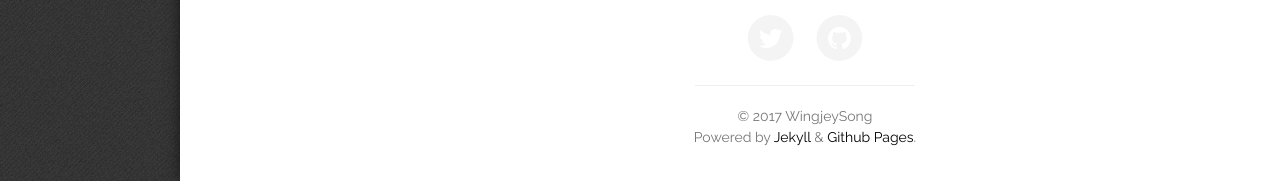
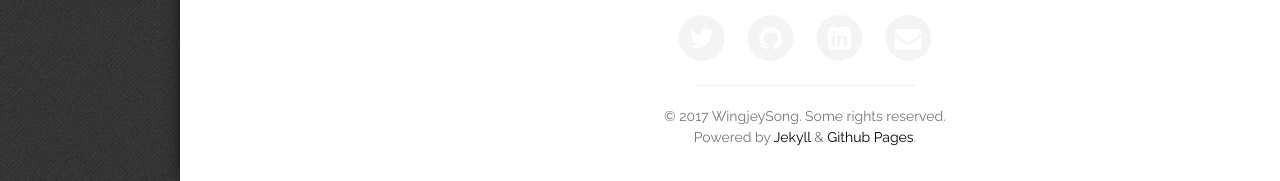
Before and after one commit to winjeysong/winjeysong.github.io, a Jekyll site: the page built from index.html, in a window 1280 px wide. Shown: the part 719-900 px from the top of the page. Built offline with Jekyll 4.4.1, drawn with Linux system fonts in a browser that asks for light colours; nearby versions of some CDN libraries; some web fonts are replaced; the list of posts is cut into pages by our own code.

Commit message:
update font-awesome files
1. update
2. add linkedin & mailbox address

```diff
--- a/_includes/footer.html
+++ b/_includes/footer.html
@@ -6,7 +6,7 @@
                 <ul class="list-inline text-center">
                     {% if site.twitter_username %}
                     <li>
-                        <a href="https://twitter.com/{{ site.twitter_username }}">
+                        <a href="https://twitter.com/{{ site.twitter_username }}/" title="Fallow me on Twitter." target="_blank">
                             <span class="fa-stack fa-lg">
                                 <i class="fa fa-circle fa-stack-2x"></i>
                                 <i class="fa fa-twitter fa-stack-1x fa-inverse"></i>
@@ -17,7 +17,7 @@
 
                     {% if site.github_username %}
                     <li>
-                        <a href="https://github.com/{{ site.github_username }}">
+                        <a href="https://github.com/{{ site.github_username }}/" title="Star my repo on GitHub." target="_blank">
                             <span class="fa-stack fa-lg">
                                 <i class="fa fa-circle fa-stack-2x"></i>
                                 <i class="fa fa-github fa-stack-1x fa-inverse"></i>
@@ -25,6 +25,27 @@
                         </a>
                     </li>
                     {% endif %}
+
+                    <!--linkedIn-->
+                     <li>
+                        <a href="https://linkedin.com/in/winjeysong/" title="View my LinkedIn profile." target="_blank">
+                            <span class="fa-stack fa-lg">
+                                <i class="fa fa-circle fa-stack-2x"></i>
+                                <i class="fa fa-linkedin-square fa-stack-1x fa-inverse"></i>
+                            </span>
+                        </a>
+                    </li>
+
+
+                    <!--mailto-->
+                    <li>
+                        <a href="mailto:winjey-song@163.com" title="contact me:winjey-song@163.com">
+                            <span class="fa-stack fa-lg">
+                                <i class=" fa fa-circle fa-stack-2x"></i>
+                                <i class="fa fa-envelope fa-stack-1x fa-inverse"></i>
+                            </span>
+                        </a>
+                    </li>
 
                     <!--
                     {% if site.douban_username %}
@@ -84,9 +105,9 @@
 						</div>
 						<div class="col-xs-4"></div>
                         <p class="copyright text-muted">
-                            &copy; {{ site.time | date: '%Y' }} {{ site.owner.name }}
+                            &copy; {{ site.time | date: '%Y' }} {{ site.owner.name }}. Some rights reserved.
                             <br/>
-                            Powered by <a href="http://jekyllrb.com">Jekyll</a> & <a href="https://pages.github.com">Github Pages</a>.
+                            Powered by <a href="http://jekyllrb.com" target="_blank">Jekyll</a> & <a href="https://pages.github.com" target="_blank">Github Pages</a>.
                         </p>
 					</div>
                 </div>
--- a/_includes/head.html
+++ b/_includes/head.html
@@ -25,7 +25,7 @@
   <!--<link rel="stylesheet" href="{{" /css/responsive-nav.css " | prepend: site.baseurl }}">-->
   <link rel="stylesheet" href="{{" /css/responsive-nav-left-nav.css " | prepend: site.baseurl }}">
   <!-- Custom Fonts -->
-  <link href="//maxcdn.bootstrapcdn.com/font-awesome/4.3.0/css/font-awesome.min.css" rel="stylesheet" type="text/css">
+  <link href="//maxcdn.bootstrapcdn.com/font-awesome/4.7.0/css/font-awesome.min.css" rel="stylesheet" type="text/css">
   <link href='//fonts.googleapis.com/css?family=Lora:400,700,400italic,700italic' rel='stylesheet' type='text/css'>
   <link href='//fonts.googleapis.com/css?family=Open+Sans:300italic,400italic,600italic,700italic,800italic,400,300,600,700,800' rel='stylesheet' type='text/css'>
   <link href="https://fonts.googleapis.com/css?family=Della+Respira|Raleway:200,400" rel="stylesheet">
--- a/_includes/index-nav.html
+++ b/_includes/index-nav.html
@@ -1,5 +1,5 @@
+
 <!-- Navigation -->
-
     <script src="/js/nav-tr.js"></script>
     <div role="navigation" id="foo" class="nav-collapse">
       <ul>
@@ -8,4 +8,5 @@
         <li><a href="{{ page.url | prepend: site.baseurl }}">{{ page.title }}</a></li>
         {% endif %}{% endfor %}
       </ul>
+      <ul>
     </div>
```
